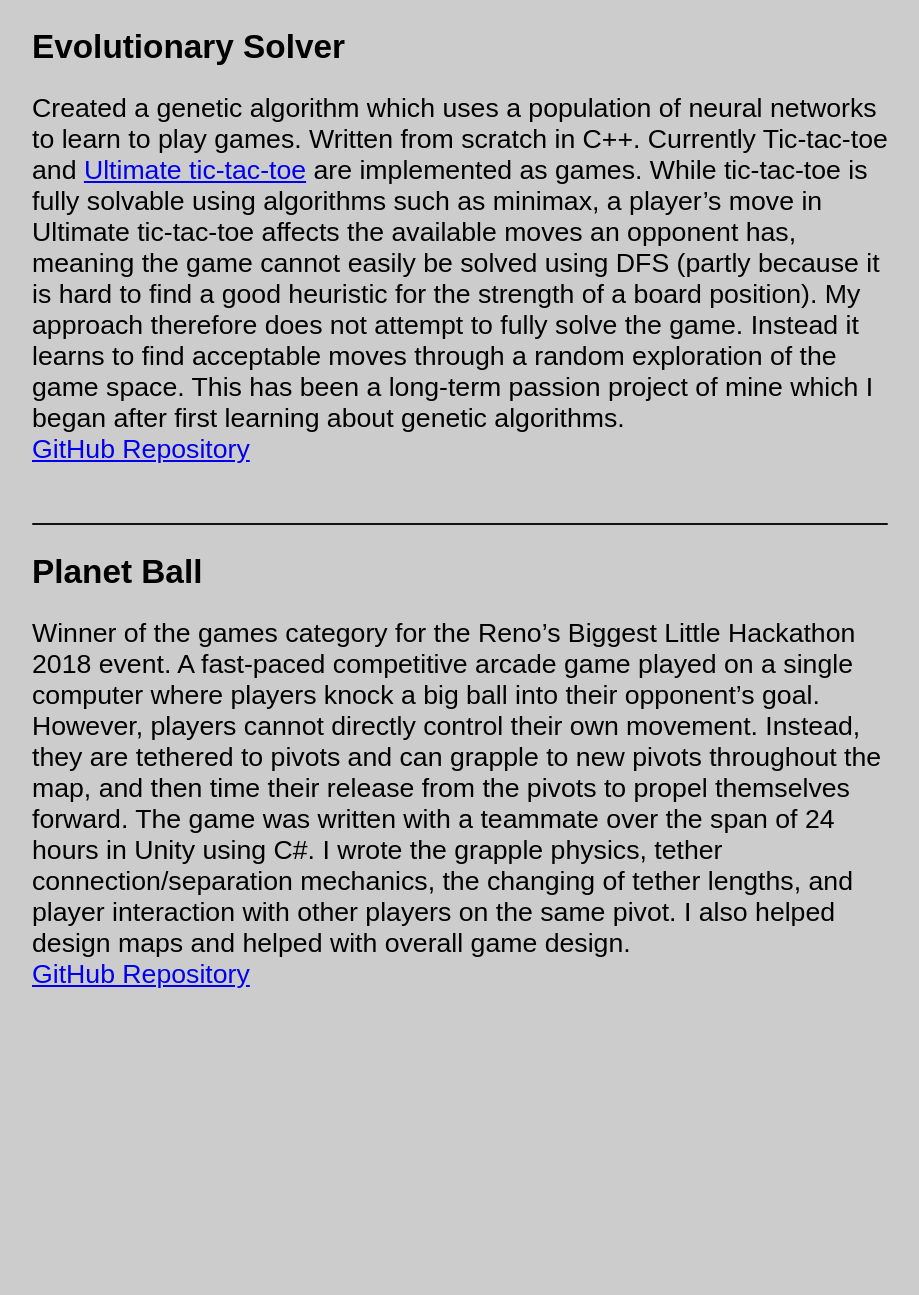
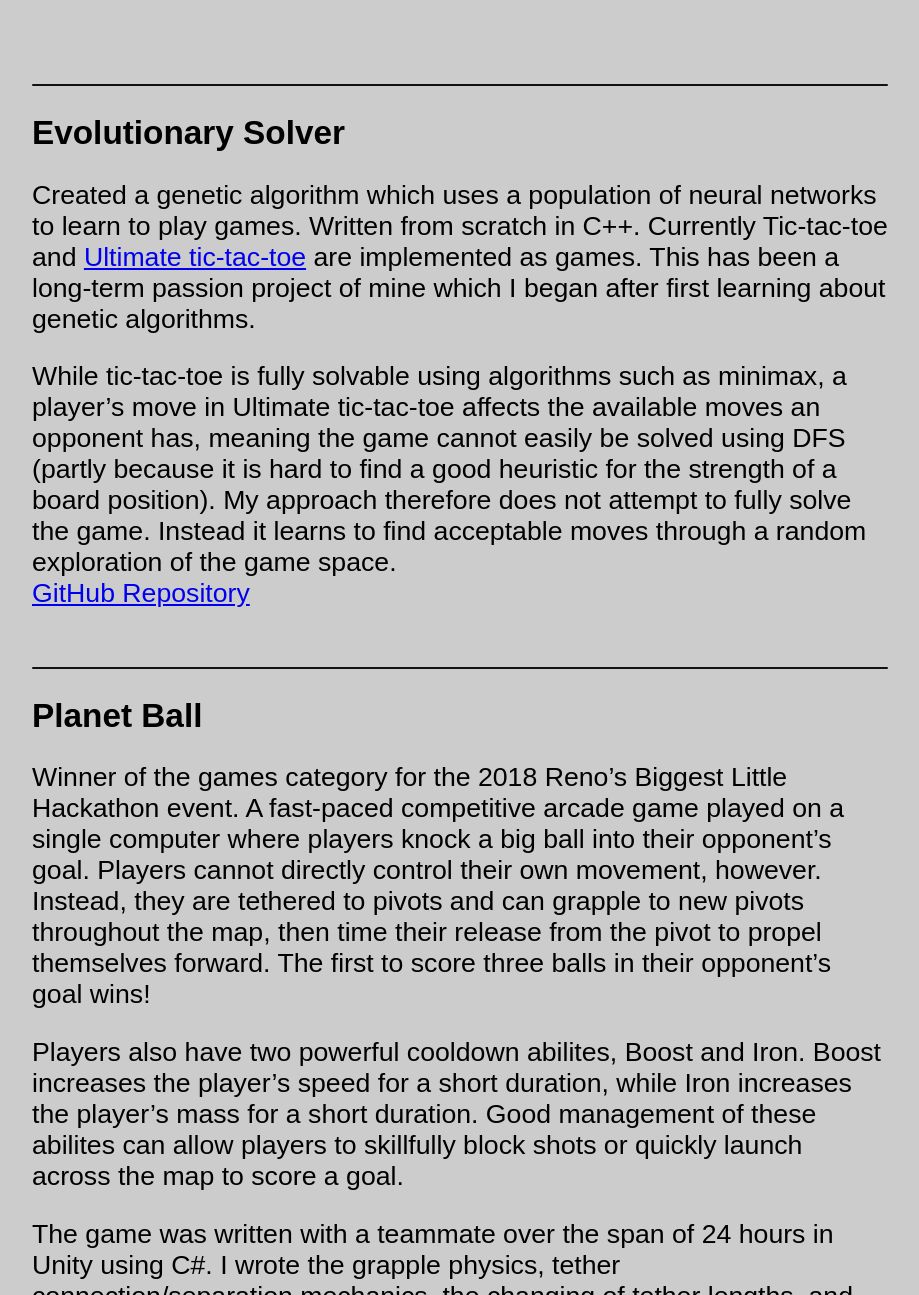
Before and after one commit to ErylKenner/ErylKenner.github.io, a Jekyll site: the page built from projects.md, in a window 1280 px wide and 1400 px high, scrolled down 2103 px, cut to the strip 105-1400 px from the top of the window. Shown: the whole strip, without its empty margins (180-1099 px from the left). Built offline with Jekyll 4.4.1, drawn with Linux system fonts in a browser that asks for light colours; before the commit the page ends 3298 px from its top, so only the background shows below that; some of the changed text lies outside the part shown.

Commit message:
Added Ninja Apocalypse description and Planet Ball image

```diff
--- a/projects.md
+++ b/projects.md
@@ -5,9 +5,13 @@
 # Projects
 
 Here are a few of my developed projects. Other side projects can be found on my <a href="https://github.com/Eryl2000">GitHub</a>.
+<br><br>
+<hr>
 
 <h2>Space Age</h2>
-Space themed local co-op game where two players must manage three subsystems while trying to survive as long as possible. The three subsystems are Gunner, pilot, and Repair, but each player can only control one at a time. The Pilot navigates a hazardous map of procedurally-generated asteroids and enemies, the Gunner shoots down enemy ships, and Repair sprints around the ship fixing damaged subsystems before they go offline. Enemies get stronger and more dangerous over time so decision-making and teamwork are key. The game was written with three other teammates over the span of 24 hours for the 2019 Reno's Biggest Little Hackathon event. It was written in Unity using C#. I wrote the enemy's AI and kiting behavior, the procedural terrain generation, our wave spawning mechanics, some of the map design, and overall game design.
+Space themed local co-op game where two players must manage three subsystems while trying to survive as long as possible. The three subsystems are Gunner, pilot, and Repair, but each player can only control one at a time. The Pilot navigates a hazardous map of procedurally-generated asteroids and enemies, the Gunner shoots down enemy ships, and Repair sprints around the ship fixing damaged subsystems before they go offline. Enemies get stronger and more dangerous over time so decision-making and teamwork are key.
+
+The game was written in Unity using C# with three other teammates over the span of 24 hours for the 2019 Reno's Biggest Little Hackathon event. I wrote the enemy's AI and kiting behavior, the procedural terrain generation, wave spawning mechanics, some of the map designs, and helped with overall game design.
 <img class="project_image" src="/assets/images/space-age.png" width="560" height="315">
 <a href="https://github.com/kylebrain/hackathon-2019">GitHub Repository</a>
 <br><br>
@@ -21,13 +25,28 @@
 <hr>
 
 <h2>Evolutionary Solver</h2>
-Created a genetic algorithm which uses a population of neural networks to learn to play games. Written from scratch in C++. Currently Tic-tac-toe and <a href="https://en.wikipedia.org/wiki/Ultimate_tic-tac-toe">Ultimate tic-tac-toe</a> are implemented as games. While tic-tac-toe is fully solvable using algorithms such as minimax, a player's move in Ultimate tic-tac-toe affects the available moves an opponent has, meaning the game cannot easily be solved using DFS (partly because it is hard to find a good heuristic for the strength of a board position). My approach therefore does not attempt to fully solve the game. Instead it learns to find acceptable moves through a random exploration of the game space. This has been a long-term passion project of mine which I began after first learning about genetic algorithms.
+Created a genetic algorithm which uses a population of neural networks to learn to play games. Written from scratch in C++. Currently Tic-tac-toe and <a href="https://en.wikipedia.org/wiki/Ultimate_tic-tac-toe">Ultimate tic-tac-toe</a> are implemented as games. This has been a long-term passion project of mine which I began after first learning about genetic algorithms.
+
+While tic-tac-toe is fully solvable using algorithms such as minimax, a player's move in Ultimate tic-tac-toe affects the available moves an opponent has, meaning the game cannot easily be solved using DFS (partly because it is hard to find a good heuristic for the strength of a board position). My approach therefore does not attempt to fully solve the game. Instead it learns to find acceptable moves through a random exploration of the game space.
 <br>
 <a href="https://github.com/Eryl2000/EvolutionarySolver">GitHub Repository</a>
 <br><br>
 <hr>
 
 <h2>Planet Ball</h2>
-Winner of the games category for the Reno's Biggest Little Hackathon 2018 event. A fast-paced competitive arcade game played on a single computer where players knock a big ball into their opponent's goal. However, players cannot directly control their own movement. Instead, they are tethered to pivots and can grapple to new pivots throughout the map, and then time their release from the pivots to propel themselves forward. The game was written with a teammate over the span of 24 hours in Unity using C#. I wrote the grapple physics, tether connection/separation mechanics, the changing of tether lengths, and player interaction with other players on the same pivot. I also helped design maps and helped with overall game design.
-<br>
-<a href="https://github.com/Eryl2000/Hackathon2018">GitHub Repository</a>
+Winner of the games category for the 2018 Reno's Biggest Little Hackathon event. A fast-paced competitive arcade game played on a single computer where players knock a big ball into their opponent's goal. Players cannot directly control their own movement, however. Instead, they are tethered to pivots and can grapple to new pivots throughout the map, then time their release from the pivot to propel themselves forward. The first to score three balls in their opponent's goal wins!
+
+Players also have two powerful cooldown abilites, Boost and Iron. Boost increases the player's speed for a short duration, while Iron increases the player's mass for a short duration. Good management of these abilites can allow players to skillfully block shots or quickly launch across the map to score a goal.
+
+The game was written with a teammate over the span of 24 hours in Unity using C#. I wrote the grapple physics, tether connection/separation mechanics, the changing of tether lengths, and player interaction with other players on the same pivot. I also helped design maps and helped with overall game design.
+<img class="project_image" src="/assets/images/planet-ball.png" width="560" height="315">
+<a href="https://github.com/Eryl2000/Planet-Ball">GitHub Repository</a>
+<br><br>
+<hr>
+
+<h2>Ninja Apocalypse</h2>
+Stylized top-down survival shooter. Survive increasingly stronger waves of ninjas using guns found throughout the map. Each gun starts with a limited amount of ammo. When a gun runs out of ammo it cannot be used anymore, however it can be thrown at an emeny for a 1-shot as its final attack.
+
+If the player survives enough waves, they will be transported to a boss arena where a powerful boss will try to defeat them. If they manage to survive the terrible monster, they will teleport to the final map. The game is then infinite as the player tries to survive as long for as possible.
+
+The game was written in C++ using a custom game engine built off of the Ogre graphics engine. I implemented a rigid-body collision system which handles collisions and queues callback functions. Rectangle and circle colliders are implemented currently. I also added static terrain path-planning so enemies can navigate arbitrary maps. This makes adding additional maps simple.
```
Also changed, not shown: assets/images/planet-ball.png (added).
